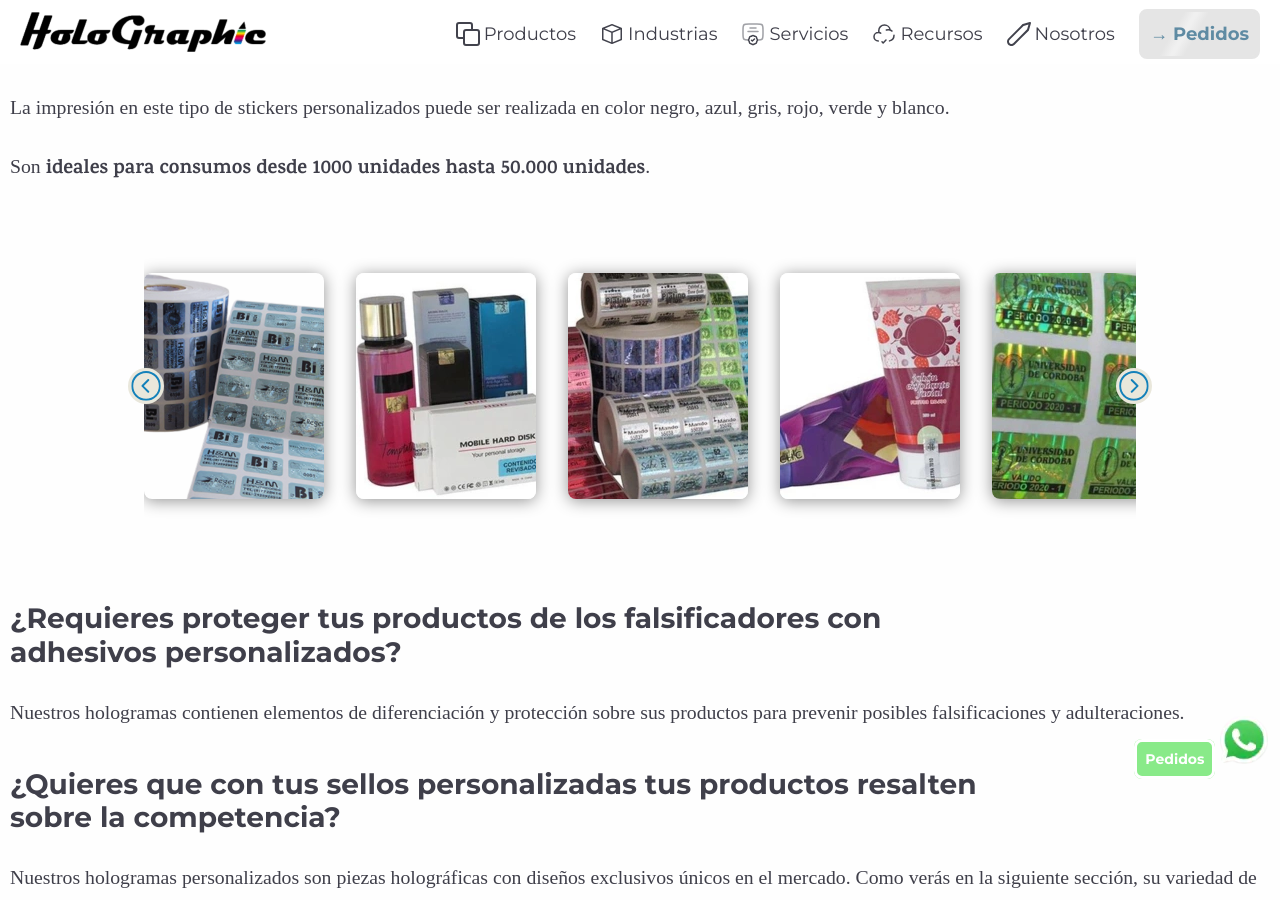
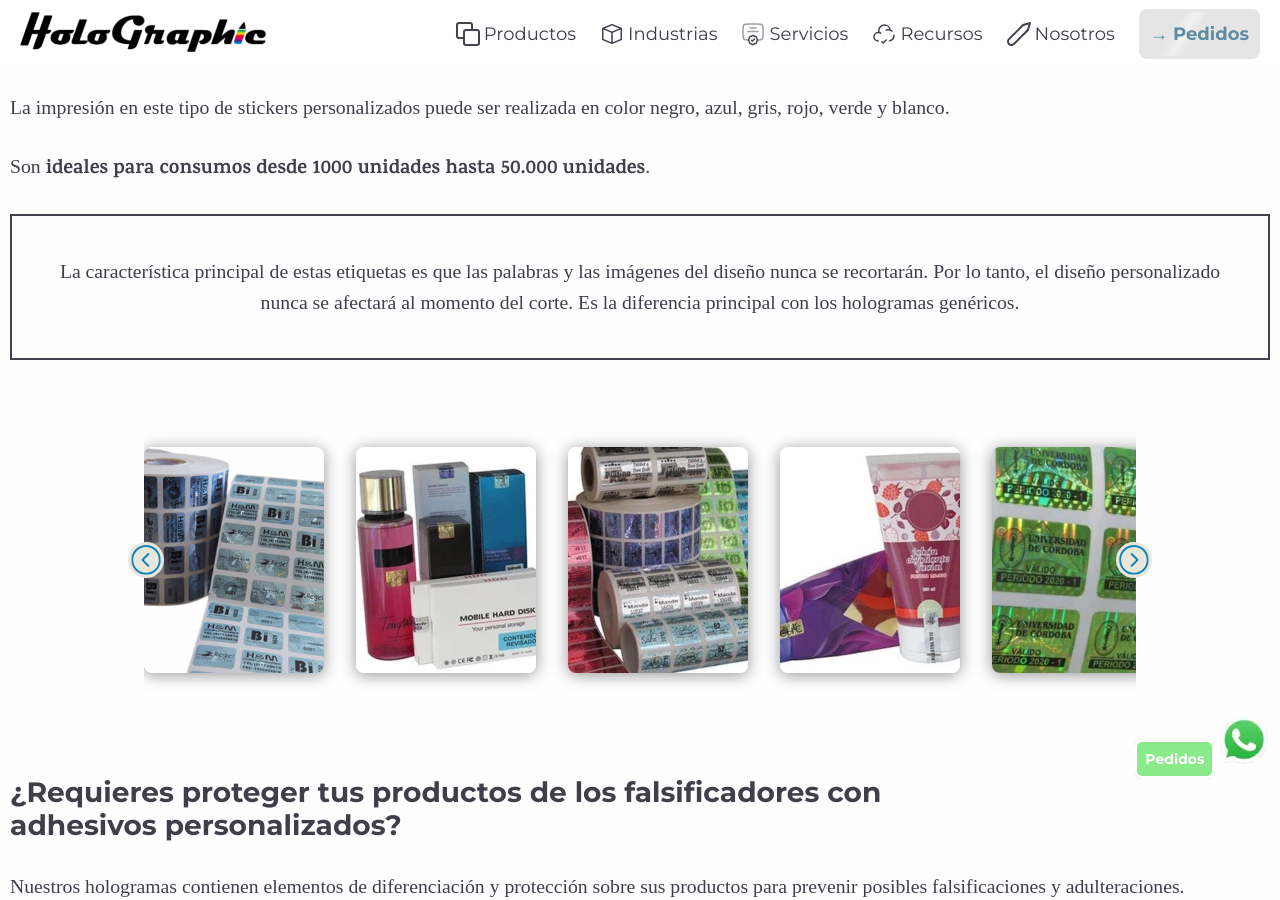
Before and after one commit to Klerpson/revisemos, a Jekyll site: the page built from etiquetas-personalizadas.md, in a window 1280 px wide and 900 px high, scrolled down 1158 px. Built offline with Jekyll 4.4.1, drawn with Linux system fonts in a browser that asks for light colours; some web fonts are replaced.

Commit message:
personalizados

```diff
--- a/etiquetas-personalizadas.md
+++ b/etiquetas-personalizadas.md
@@ -42,6 +42,8 @@ fotos:
 La impresión en este tipo de stickers personalizados puede ser realizada en color negro, azul, gris, rojo, verde y blanco.
 
 Son **ideales para consumos desde 1000 unidades hasta 50.000 unidades**.
+
+>La característica principal de estas etiquetas es que las palabras y las imágenes del diseño nunca se recortarán. Por lo tanto, el diseño personalizado nunca se afectará al momento del corte. Es la diferencia principal con los hologramas genéricos.
 
 {% include slider.html %}
 
```
Also changed, not shown: 2 other files.
